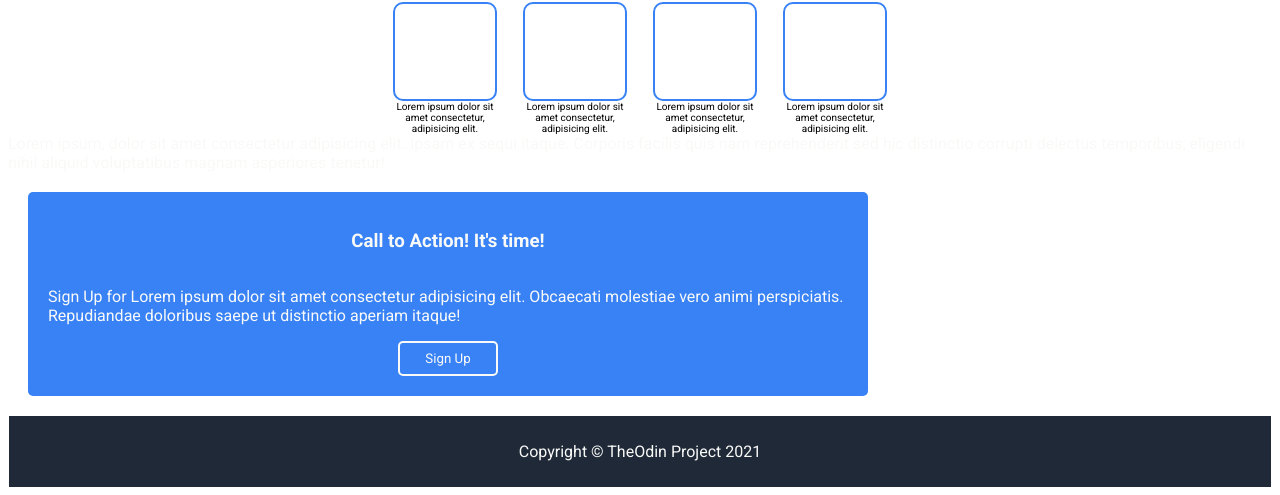
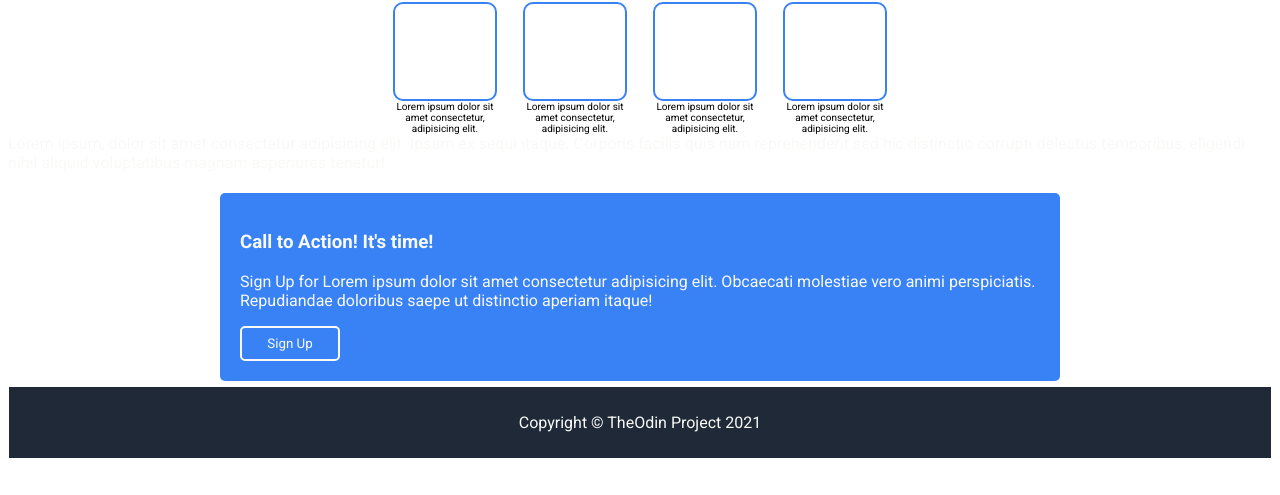
Before and after one commit to AhmadYusuf1502/landing-page, a plain HTML site: page index.html in a window 1280 px wide. Shown: the part 620-1115 px from the top of the page. After the commit the page ends 1086 px from the top, so only its background shows below. Drawn offline with Linux system fonts and the light colour scheme.

Commit message:
add style div cat, and update style div call to action

```diff
--- a/style.css
+++ b/style.css
@@ -80,17 +80,22 @@ div .zero{
     height: 100px;
     border-radius: 10px;
 }
+div .cat{
+    display: flex;
+    justify-content: center;
+}
 div .call-to-action{
-    display: flex;
+    /* display: flex;
     flex-wrap: wrap;
     gap: 50x;
     align-items: center;
-    justify-content: center;
+    justify-content: center; */
     background-color: #3882f6;
     border: none;
     border-radius: 5px;
     width: 800px;
-    margin: 20px;
+    height: 50;
+    margin: 5px;
     padding: 20px;
 }
 button, a{
```
